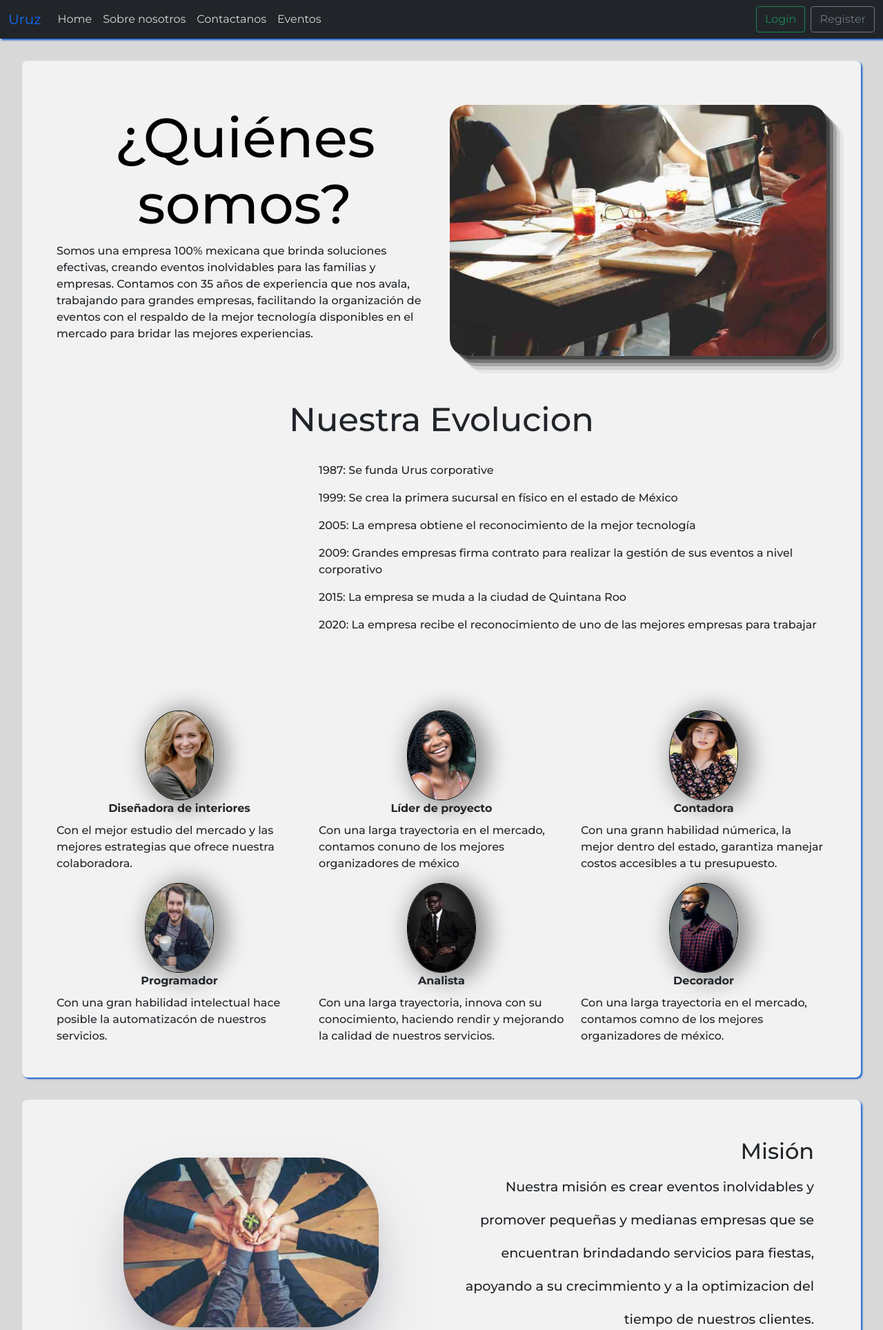
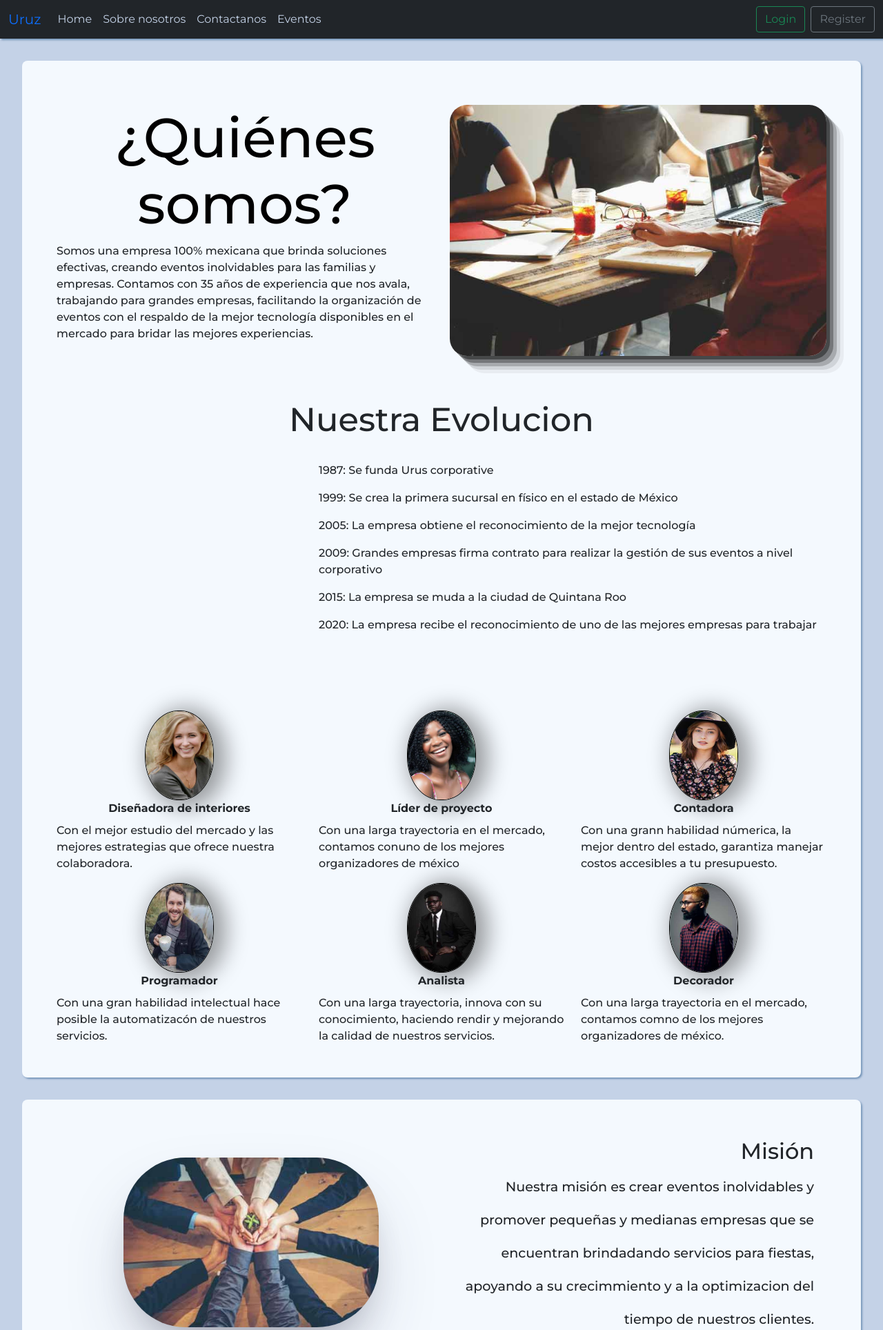
Before and after one commit to Carloscastro16/PaginaWireframe, a PHP site: page /Paginas/About_Us.html in a window 1280 px wide. Shown: the top 1928 px of the page at 69% size. Run offline with PHP 8.4, Linux system fonts and the light colour scheme.

Commit message:
ediciones Color

```diff
--- a/Paginas/Eventos.html
+++ b/Paginas/Eventos.html
@@ -46,8 +46,8 @@
     </nav>
 
 <header>
-  <h1><a  href="https://ksesocss.blogspot.com/2013/01/sticky-header-shadow-footer-parallax.html"></a>
-<img src="https://2.bp.blogspot.com/-Ycpx_Jl2zBc/UG5BMFNpZWI/AAAAAAAACGo/ikysNYg5_q0/s1600/k.jpg" alt="sólo una pic para ilustrar" /></a></h1>
+    <h1><a  href="https://ksesocss.blogspot.com/2013/01/sticky-header-shadow-footer-parallax.html"></a>
+    <img src="https://2.bp.blogspot.com/-Ycpx_Jl2zBc/UG5BMFNpZWI/AAAAAAAACGo/ikysNYg5_q0/s1600/k.jpg" alt="sólo una pic para ilustrar" /></a></h1>
 </header>
 
 <article>
--- a/Styles/Styles_Us.css
+++ b/Styles/Styles_Us.css
@@ -1,8 +1,10 @@
 :root {
-    --Fondo: #d9d9d9;
-    --FondoSecciones: #f2f2f2;
+    --Fondo:  #c4d2e7;
+    --FondoSecciones: #f4f9fe;
     --negro: #000000;
-    --Complemento: #0A58CA;
+    --Complemento: #7495b8;
+    --salmon: #7495b8;
+
 }
 * {
     position: relative !important;
@@ -35,7 +37,7 @@ header{
 
 nav{
     font-family: 'Montserrat', sans-serif;
-
+    background-color: var(--salmon) !important;
 }
 .navbarNav a{
     color: var(--Fondo);
@@ -262,7 +264,7 @@ footer {
 }
 .footerBasic {
     padding: 8rem;
-    background-color: #ffffff;
+    background-color: var(--salmon);
     color: #4b4c4d;
     display: flex;
     align-items: center;
--- a/Styles/styles_Contact.css
+++ b/Styles/styles_Contact.css
@@ -1,7 +1,9 @@
 :root {
-    --Fondo: #d9d9d9;
-    --FondoSecciones: #f2f2f2;
+    --Fondo: #eaebed;
+    --FondoSecciones: #ffc9a5;
     --negro: #000000;
+    --Complemento: #364c96;
+
 }
 *{
     font-family: 'Montserrat',sans-serif;
```
